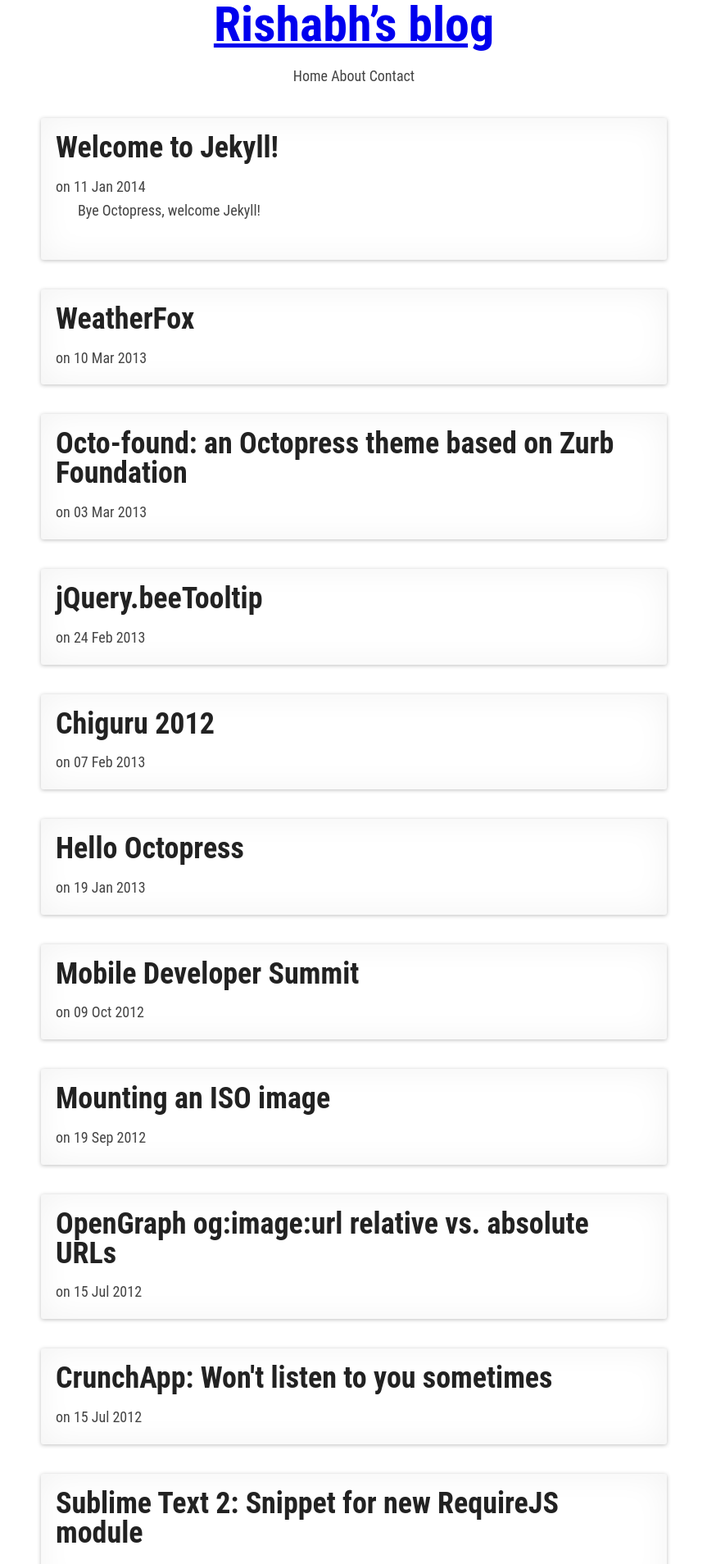
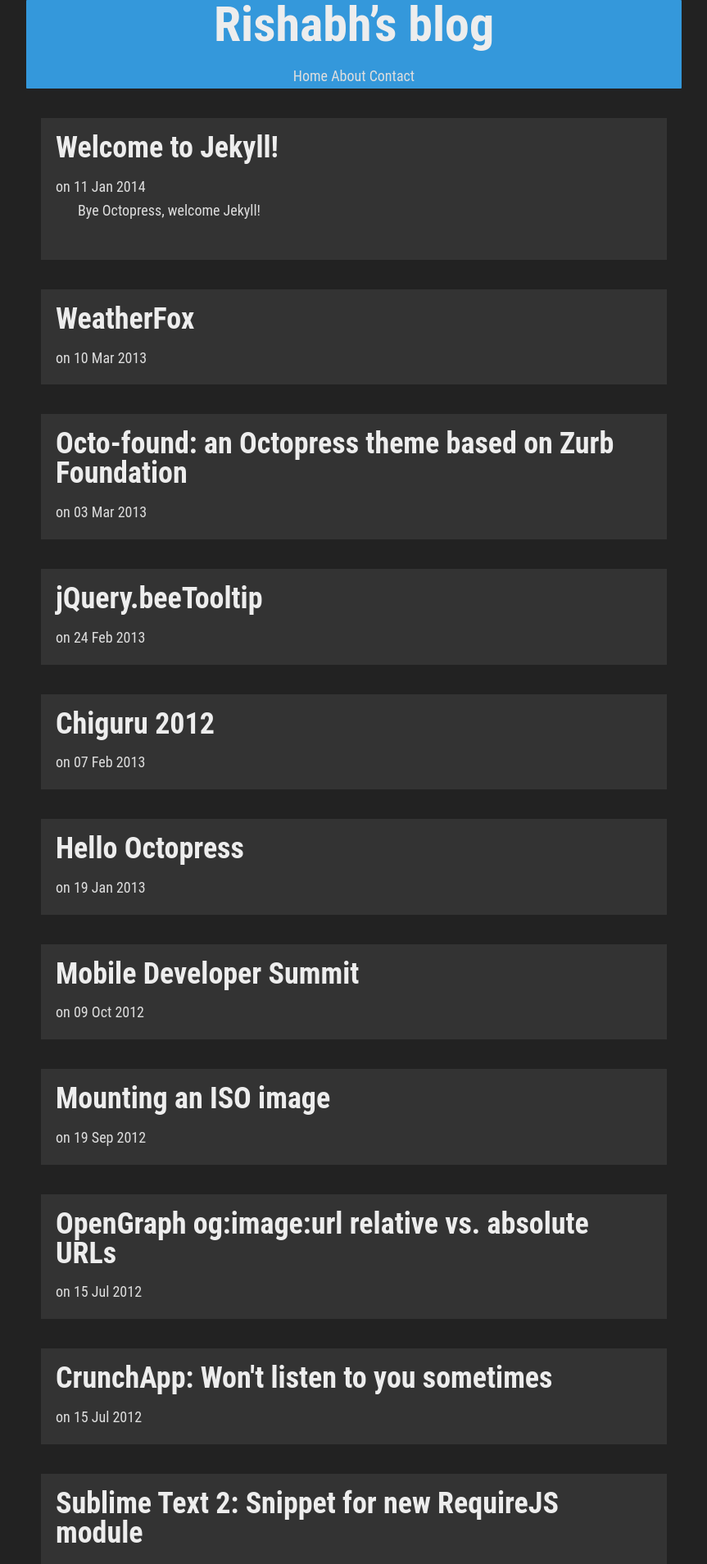
Before and after one commit to rishabh-ink/rishabhsrao.github.io, a Jekyll site: the page built from index.html, in a window 1280 px wide. Shown: the top 1908 px of the page at 82% size, without its empty margins (208-1071 px from the left). Built offline with Jekyll 4.4.1, drawn with Linux system fonts in a browser that asks for light colours; Markdown is read by kramdown in place of the engine named in the settings.

Commit message:
Added a dark theme.

```diff
--- a/css/config/_vars-typeplate.scss
+++ b/css/config/_vars-typeplate.scss
@@ -32,7 +32,7 @@ $small-print-size: 65%;
 // -------------------------------------//
 
 $body-copy-color: #444;
-$heading-color: #222;
+$heading-color: $heading-color;
 
 
 // $Ampersand
--- a/css/main.css
+++ b/css/main.css
@@ -636,7 +636,7 @@ h3,
 h4,
 h5,
 h6 {
-  color: #222222;
+  color: #ededed;
 }
 
 /* line 707, ../lib/typeplate/scss/_typeplate.scss */
@@ -819,6 +819,8 @@ p + .drop-cap {
 
 /* line 1, ui/_body.scss */
 body {
+  background-color: #222222;
+  color: #dedede;
   font-family: "Roboto Condensed", sans-serif;
 }
 
@@ -829,20 +831,40 @@ body {
   max-width: 800px;
 }
 
-/* line 5, ui/_header.scss */
+/* line 1, ui/_header.scss */
+.header {
+  background-color: #3498db;
+  -webkit-border-radius: 1px;
+  -moz-border-radius: 1px;
+  -ms-border-radius: 1px;
+  -o-border-radius: 1px;
+  border-radius: 1px;
+}
+
+/* line 7, ui/_header.scss */
 .title,
 .menu {
   text-align: center;
 }
 
-/* line 9, ui/_header.scss */
+/* line 11, ui/_header.scss */
+.title__link {
+  color: inherit;
+  text-decoration: none;
+}
+/* line 17, ui/_header.scss */
+.title__link:hover, .title__link:active, .title__link:focus {
+  color: inherit;
+}
+
+/* line 22, ui/_header.scss */
 .menu {
   margin-left: 0;
   padding-left: 0;
   list-style: none;
 }
 
-/* line 15, ui/_header.scss */
+/* line 28, ui/_header.scss */
 .menu__item {
   display: inline;
 }
@@ -858,16 +880,24 @@ body {
 /* line 8, ui/_posts.scss */
 .posts__post {
   margin: 2rem 1rem;
-  border-radius: 3px;
-  box-shadow: 0 1px 5px rgba(0, 0, 0, 0.25), 0 0 40px rgba(0, 0, 0, 0.05) inset;
+  -webkit-border-radius: 1px;
+  -moz-border-radius: 1px;
+  -ms-border-radius: 1px;
+  -o-border-radius: 1px;
+  border-radius: 1px;
 }
 
 /*a*/
 /* line 14, ui/_posts.scss */
 .post__panel {
   color: inherit;
+  background-color: #333333;
   display: block;
   height: 100%;
   padding: 1rem;
   text-decoration: none;
 }
+/* line 20, ui/_posts.scss */
+.post__panel:hover, .post__panel:focus, .post__panel:active {
+  background-color: #444444;
+}
--- a/css/main.scss
+++ b/css/main.scss
@@ -3,6 +3,7 @@
  */
 @import "compass";
 @import "CSS:../lib/normalize-css/normalize";
+@import "config/vars";
 @import "config/vars-typeplate";
 @import "../lib/typeplate/scss/typeplate";
 
--- a/css/ui/_body.scss
+++ b/css/ui/_body.scss
@@ -1,4 +1,5 @@
 body {
-  // color: $base-ui-text-color;
+  background-color: $base-bg-color;
+  color: $base-text-color;
   font-family: "Roboto Condensed", sans-serif;
 }
```
Also changed, not shown: css/config/_vars.scss (added, +11 -0 lines), css/ui/_header.scss (+13 -0 lines), css/ui/_posts.scss (+8 -28 lines).
